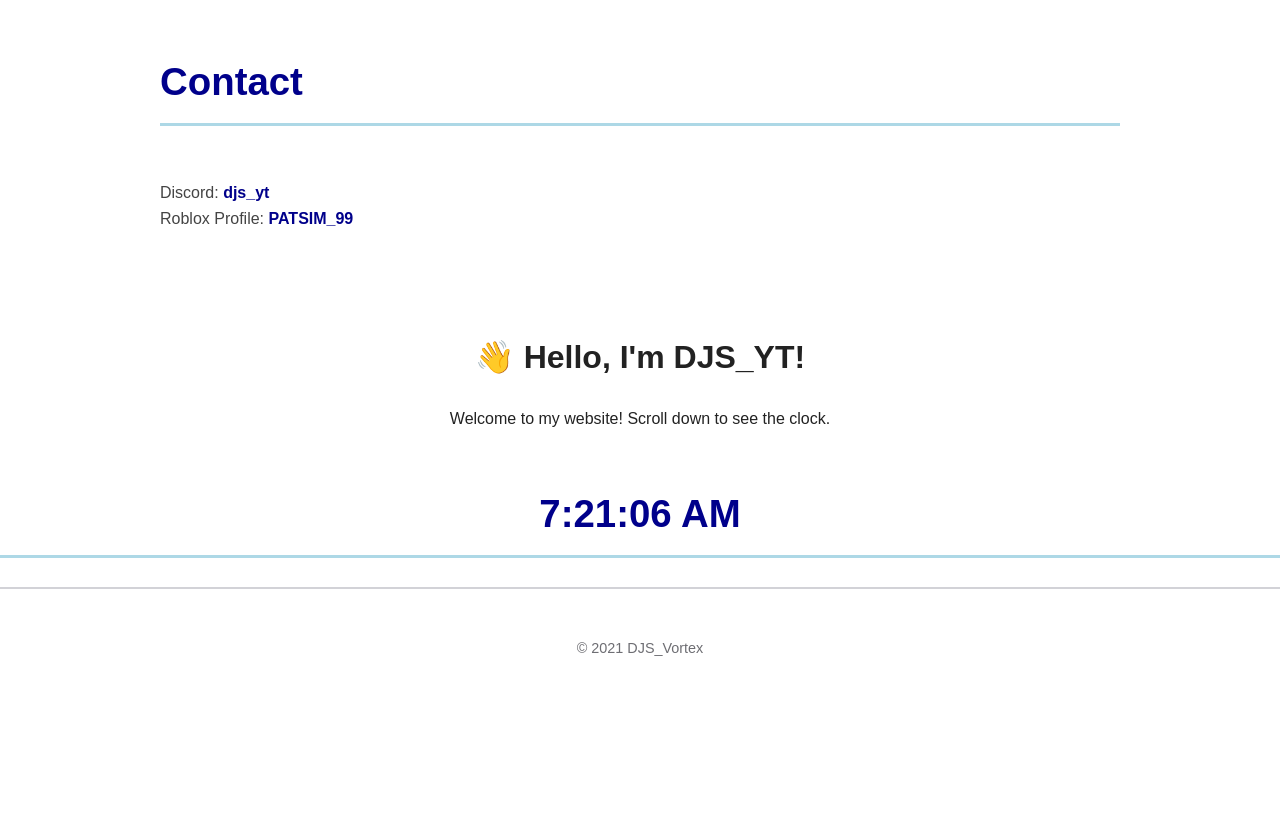
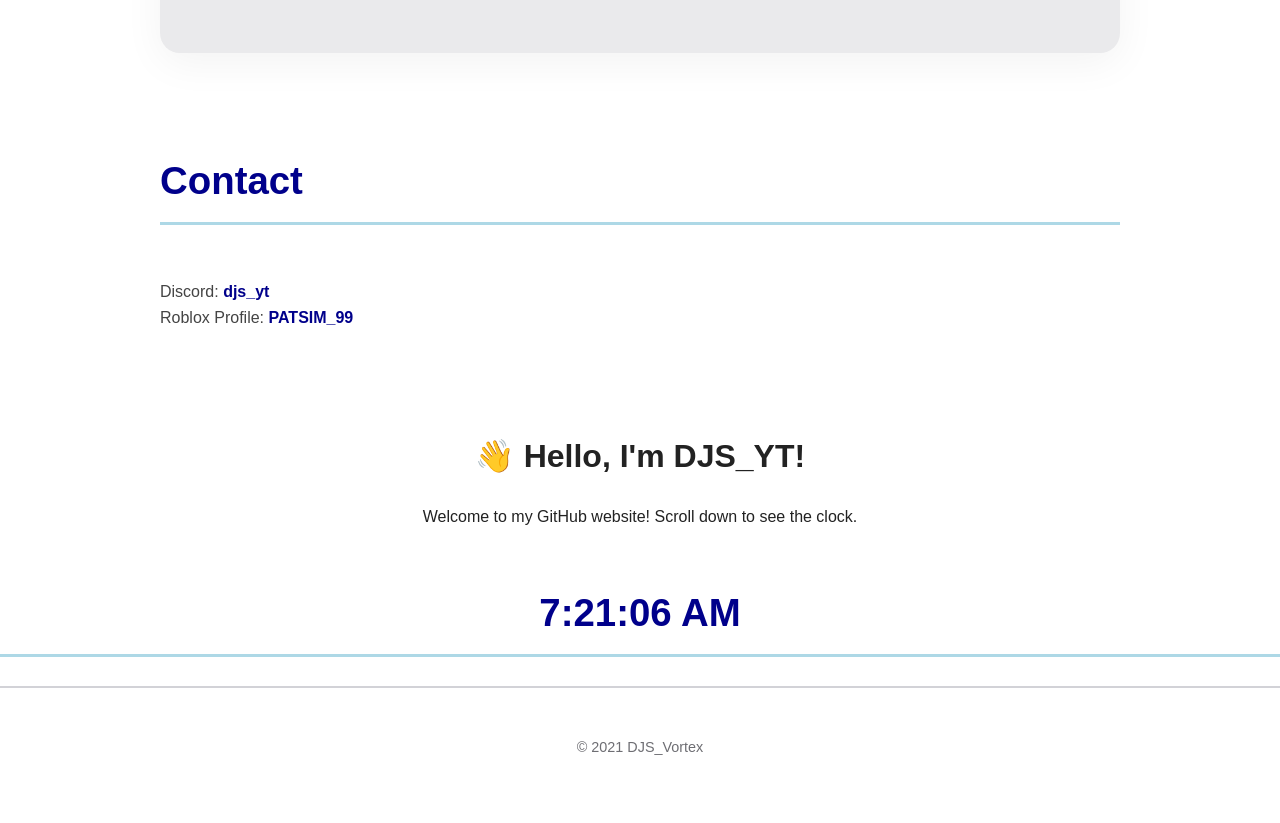
Before and after one commit to DJSYT/DJS_Vortex, a plain HTML site: page FAQ.html in a window 1280 px wide. Shown: the part 1266-2089 px from the top of the page. Before the commit the page ends 1991 px from the top, so only its background shows below. Drawn offline with Linux system fonts and the light colour scheme.

Commit message:
Update FAQ.html

```diff
--- a/FAQ.html
+++ b/FAQ.html
@@ -265,6 +265,7 @@
     <a href="FAQ.html"class="djs">FAQ</a>
     <a href="guestbook.html"class="djs">Message</a>
     <a href="edits.html"class="djs">Edits</a>
+    <a href="drawing.html"class="djs">Drawing</a>
     <a href="update.html"class="djs">Updates</a>
   </nav>
 </header>
@@ -360,7 +361,7 @@
 
   <h1 id="typewriter"></h1>
 
-  <p style="text-align:center;">Welcome to my website! Scroll down to see the clock.</p>
+  <p style="text-align:center;">Welcome to my GitHub website! Scroll down to see the clock.</p>
 
   <div class="clock">
     <h2 id="clock"></h2>
@@ -398,10 +399,9 @@
     setInterval(updateClock, 1000);
     updateClock();
   </script>
-<footer>
+  <footer>
   &copy; 2021 DJS_Vortex
 </footer>
-
 <script>
   // Sections fade-in is handled by CSS, no JS needed here.
 </script>
```
